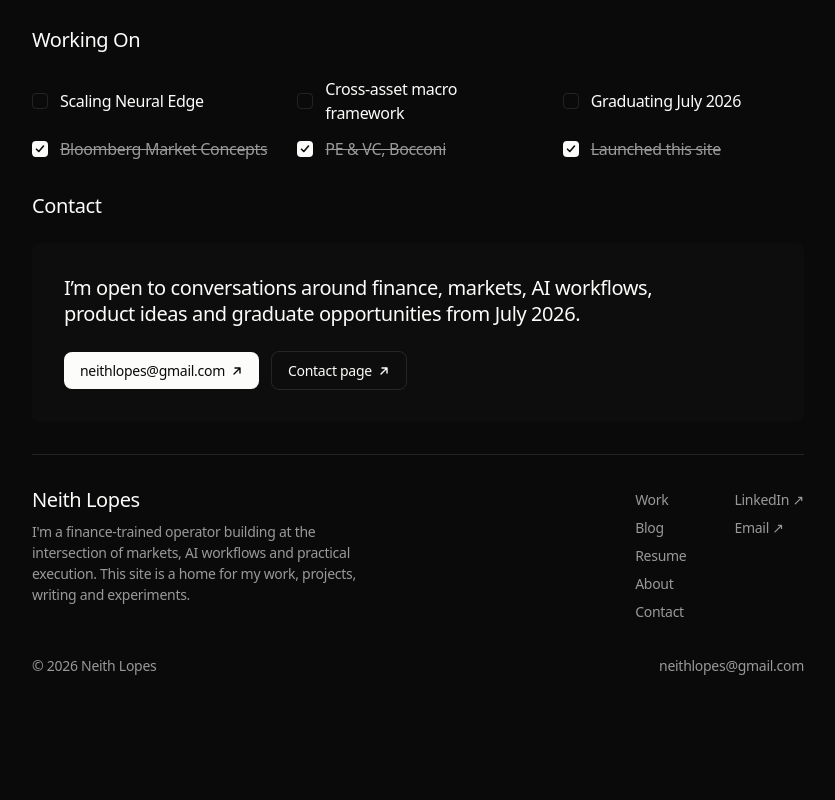
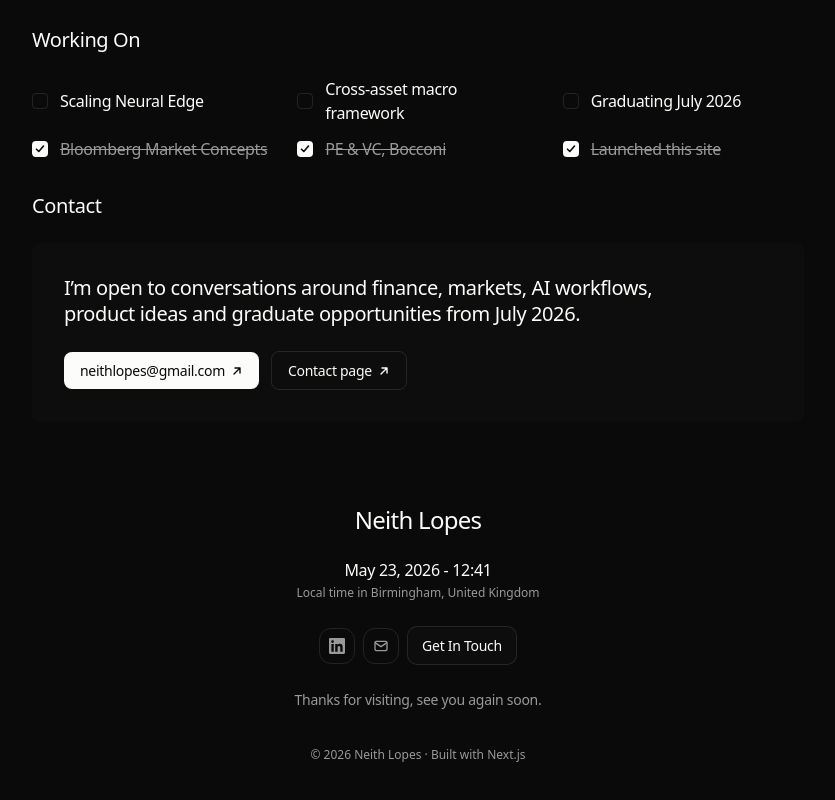
Before and after one commit to operatorzro/neith-lopes, a Next.js app: page / in a window 1280 px wide. Shown: the part 2186-2986 px from the top of the page, without its empty margins (222-1057 px from the left). Before the commit the page ends 2926 px from the top, so only its background shows below. Built offline with nearby package versions, Linux system fonts and the light colour scheme; a web font is replaced by a local one.

Commit message:
Match footer to template: centered layout with name, live local clock, social/CTA buttons, sign-off

```diff
--- a/components/Footer.tsx
+++ b/components/Footer.tsx
@@ -1,59 +1,60 @@
 import Link from "next/link";
+import LocalTime from "./LocalTime";
 import { identity } from "@/lib/data";
-
-const pages = [
-  { label: "Work", href: "/#work" },
-  { label: "Blog", href: "/blog" },
-  { label: "Resume", href: "/resume" },
-  { label: "About", href: "/about" },
-  { label: "Contact", href: "/contact" },
-];
 
 export default function Footer() {
   return (
-    <footer className="w-full max-w-content px-16 pb-16 flex flex-col gap-8">
-      <div className="flex items-start justify-between gap-8 pt-8 border-t border-white/10">
-        <div className="flex flex-col gap-2">
-          <h3 className="text-h3">{identity.name}</h3>
-          <p className="text-body-s text-body max-w-[360px]">{identity.bio}</p>
-        </div>
-        <div className="flex gap-12">
-          <ul className="flex flex-col gap-1">
-            {pages.map((p) => (
-              <li key={p.href}>
-                <Link
-                  href={p.href}
-                  className="text-body-s text-body hover:text-heading transition-colors"
-                >
-                  {p.label}
-                </Link>
-              </li>
-            ))}
-          </ul>
-          <ul className="flex flex-col gap-1">
-            {identity.social.map((s) => (
-              <li key={s.label}>
-                <a
-                  href={s.href}
-                  target="_blank"
-                  rel="noreferrer"
-                  className="text-body-s text-body hover:text-heading transition-colors"
-                >
-                  {s.label} ↗
-                </a>
-              </li>
-            ))}
-          </ul>
-        </div>
+    <footer className="w-full max-w-footer px-16 pt-12 pb-16 flex flex-col items-center gap-5 text-center">
+      <h2 className="text-[24px] tracking-[-0.03em] text-heading">
+        {identity.name}
+      </h2>
+
+      <div className="flex flex-col gap-0.5">
+        <p className="text-body-m text-heading">
+          <LocalTime />
+        </p>
+        <p className="text-[12px] text-body">
+          Local time in Birmingham, United Kingdom
+        </p>
       </div>
-      <div className="flex items-center justify-between text-body-s text-body">
-        <span>
-          © {new Date().getFullYear()} {identity.name}
-        </span>
-        <a href={`mailto:${identity.email}`} className="hover:text-heading">
-          {identity.email}
+
+      <div className="flex items-center gap-2 pt-1">
+        <a
+          href={identity.social[0].href}
+          target="_blank"
+          rel="noreferrer"
+          aria-label="LinkedIn"
+          className="h-9 w-9 rounded-xl hairline flex items-center justify-center text-body hover:text-heading hover:bg-ui transition-colors"
+        >
+          <svg width="16" height="16" viewBox="0 0 24 24" fill="currentColor" aria-hidden>
+            <path d="M20.45 20.45h-3.56v-5.57c0-1.33-.02-3.04-1.85-3.04-1.85 0-2.13 1.45-2.13 2.94v5.67H9.35V9h3.42v1.56h.05c.48-.9 1.64-1.85 3.37-1.85 3.6 0 4.27 2.37 4.27 5.45v6.29zM5.34 7.43a2.07 2.07 0 1 1 0-4.14 2.07 2.07 0 0 1 0 4.14zM7.12 20.45H3.56V9h3.56v11.45zM22.22 0H1.77C.79 0 0 .77 0 1.73v20.54C0 23.23.79 24 1.77 24h20.45c.98 0 1.78-.77 1.78-1.73V1.73C24 .77 23.2 0 22.22 0z" />
+          </svg>
         </a>
+        <a
+          href={`mailto:${identity.email}`}
+          aria-label="Email"
+          className="h-9 w-9 rounded-xl hairline flex items-center justify-center text-body hover:text-heading hover:bg-ui transition-colors"
+        >
+          <svg width="16" height="16" viewBox="0 0 24 24" fill="none" stroke="currentColor" strokeWidth="2" aria-hidden>
+            <rect x="3" y="5" width="18" height="14" rx="2" />
+            <path d="m3 7 9 6 9-6" />
+          </svg>
+        </a>
+        <Link
+          href="/contact"
+          className="px-3.5 py-2 rounded-[10px] hairline bg-ui text-heading text-body-s hover:bg-white/[0.06] transition-colors"
+        >
+          Get In Touch
+        </Link>
       </div>
+
+      <p className="text-body-s text-body pt-1">
+        Thanks for visiting, see you again soon.
+      </p>
+
+      <p className="text-[12px] text-body pt-4">
+        © {new Date().getFullYear()} {identity.name} · Built with Next.js
+      </p>
     </footer>
   );
 }
--- /dev/null
+++ b/components/LocalTime.tsx
@@ -0,0 +1,29 @@
+"use client";
+import { useEffect, useState } from "react";
+
+export default function LocalTime() {
+  const [now, setNow] = useState("");
+
+  useEffect(() => {
+    const fmt = () => {
+      const d = new Intl.DateTimeFormat("en-US", {
+        timeZone: "Europe/London",
+        month: "long",
+        day: "numeric",
+        year: "numeric",
+      }).format(new Date());
+      const t = new Intl.DateTimeFormat("en-GB", {
+        timeZone: "Europe/London",
+        hour: "2-digit",
+        minute: "2-digit",
+        hour12: false,
+      }).format(new Date());
+      return `${d} - ${t}`;
+    };
+    setNow(fmt());
+    const id = setInterval(() => setNow(fmt()), 30000);
+    return () => clearInterval(id);
+  }, []);
+
+  return <span suppressHydrationWarning>{now || " "}</span>;
+}
```
